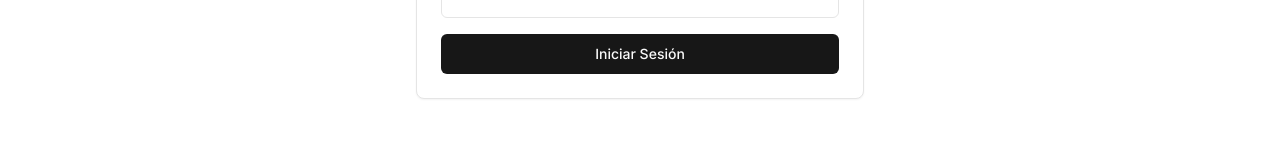
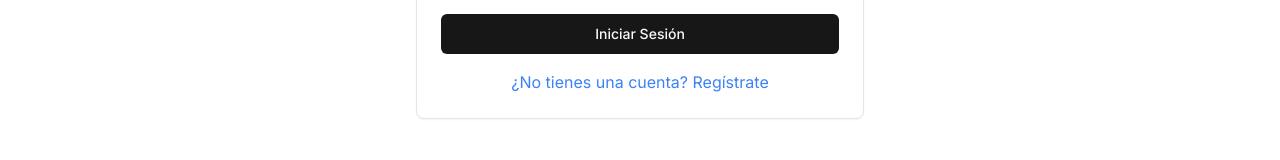
Before and after one commit to IvanSmir/Invierte, a Next.js app: page /auth in a window 1280 px wide. Shown: the part 495-655 px from the top of the page. Built offline with nearby package versions, Linux system fonts and the light colour scheme; no server answers.

Commit message:
add register link

```diff
--- a/app/auth/page.tsx
+++ b/app/auth/page.tsx
@@ -4,18 +4,29 @@ import { Tabs, TabsContent, TabsList, TabsTrigger } from "@/components/ui/tabs";
 import { Card } from "@/components/ui/card";
 import { LoginForm } from "@/components/auth/login-form";
 import { RegisterForm } from "@/components/auth/register-form";
+import { useState } from "react";
 
 export default function AuthPage() {
+  const [tabValue, setTabValue] = useState("login");
+
   return (
     <div className="container max-w-6xl mx-auto px-4 flex items-center justify-center min-h-[calc(100vh-4rem)] py-8">
       <Card className="w-full max-w-md p-6">
-        <Tabs defaultValue="login" className="w-full">
+        <Tabs value={tabValue} onValueChange={setTabValue} className="w-full">
           <TabsList className="grid w-full grid-cols-2">
             <TabsTrigger value="login">Iniciar Sesión</TabsTrigger>
             <TabsTrigger value="register">Registrarse</TabsTrigger>
           </TabsList>
           <TabsContent value="login">
             <LoginForm />
+            <div className="text-center mt-4">
+              <button
+                className="text-blue-500 hover:underline"
+                onClick={() => setTabValue("register")}
+              >
+                ¿No tienes una cuenta? Regístrate
+              </button>
+            </div>
           </TabsContent>
           <TabsContent value="register">
             <RegisterForm />
```
